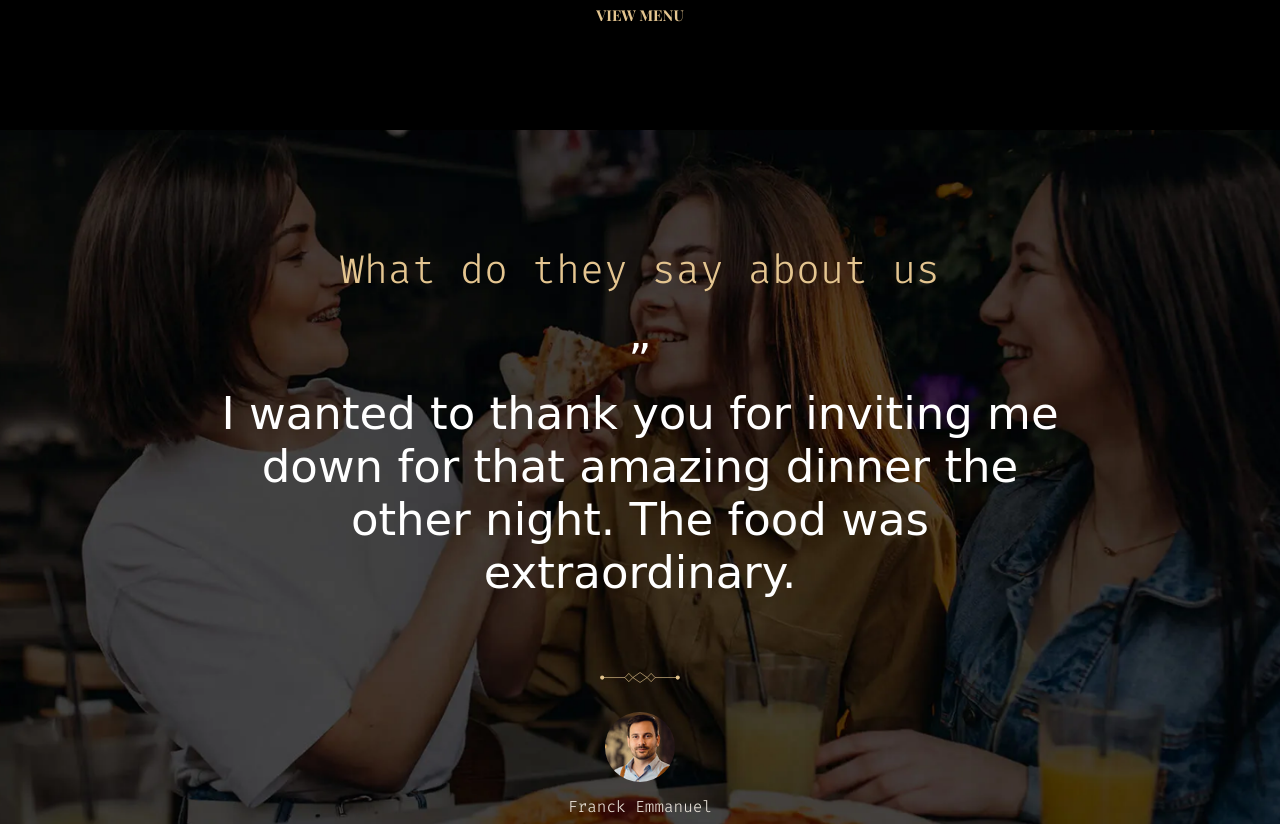
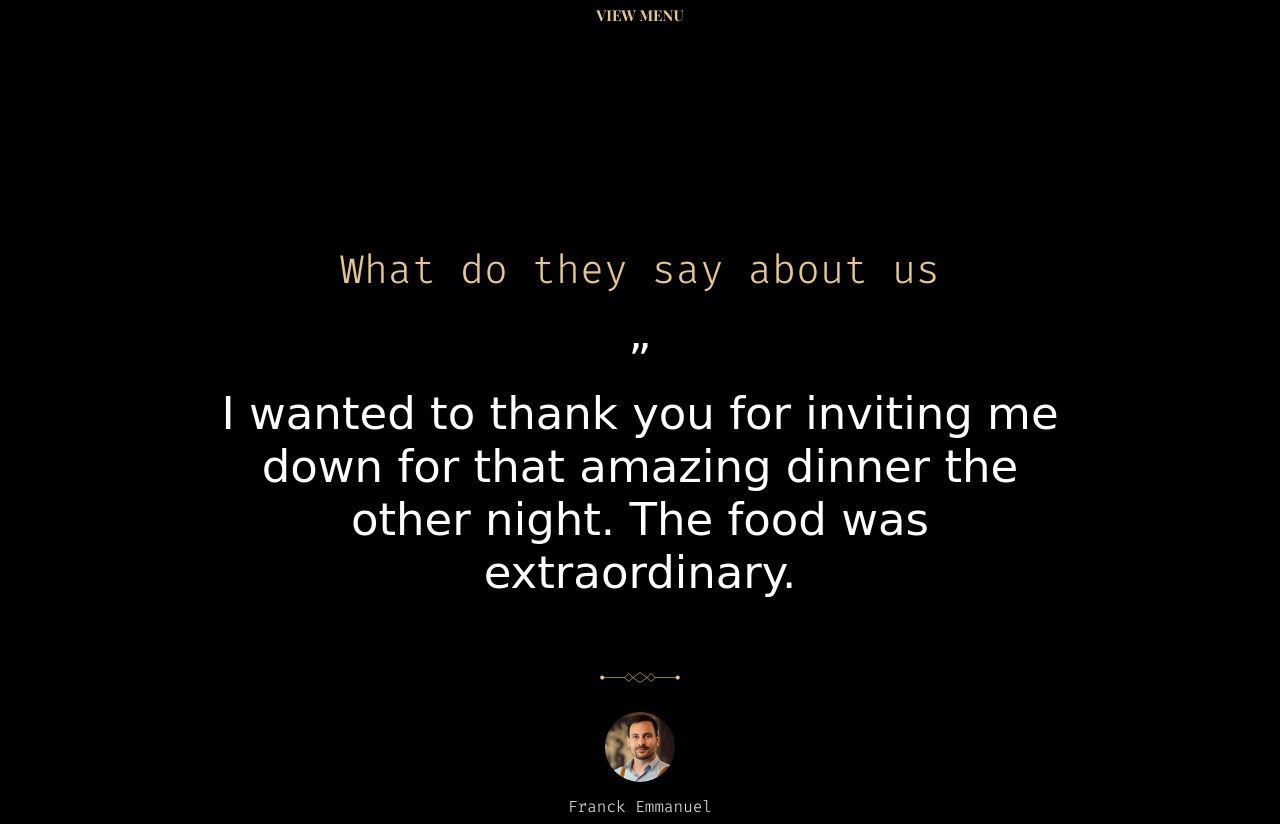
Before and after one commit to FranckEmmanuel89/Borcelle-Restaurant, a plain HTML site: page index.html in a window 1280 px wide. Shown: the part 1620-2444 px from the top of the page. Drawn offline with nearby package versions, Linux system fonts and the light colour scheme; a web font is replaced by a local one.

Commit message:
changed bg-image in black

```diff
--- a/style.css
+++ b/style.css
@@ -230,7 +230,7 @@ nav {
 }
 /*------------------- MAIN SECTION3 INDEX/HOME -------------------*/
 .section3 {
-  background-image: url(images/Screenshot\ 2024-07-19\ 155054.png);
+  background-color: black;
   height: 400px;
   background-position: center;
   background-size: cover;
```
